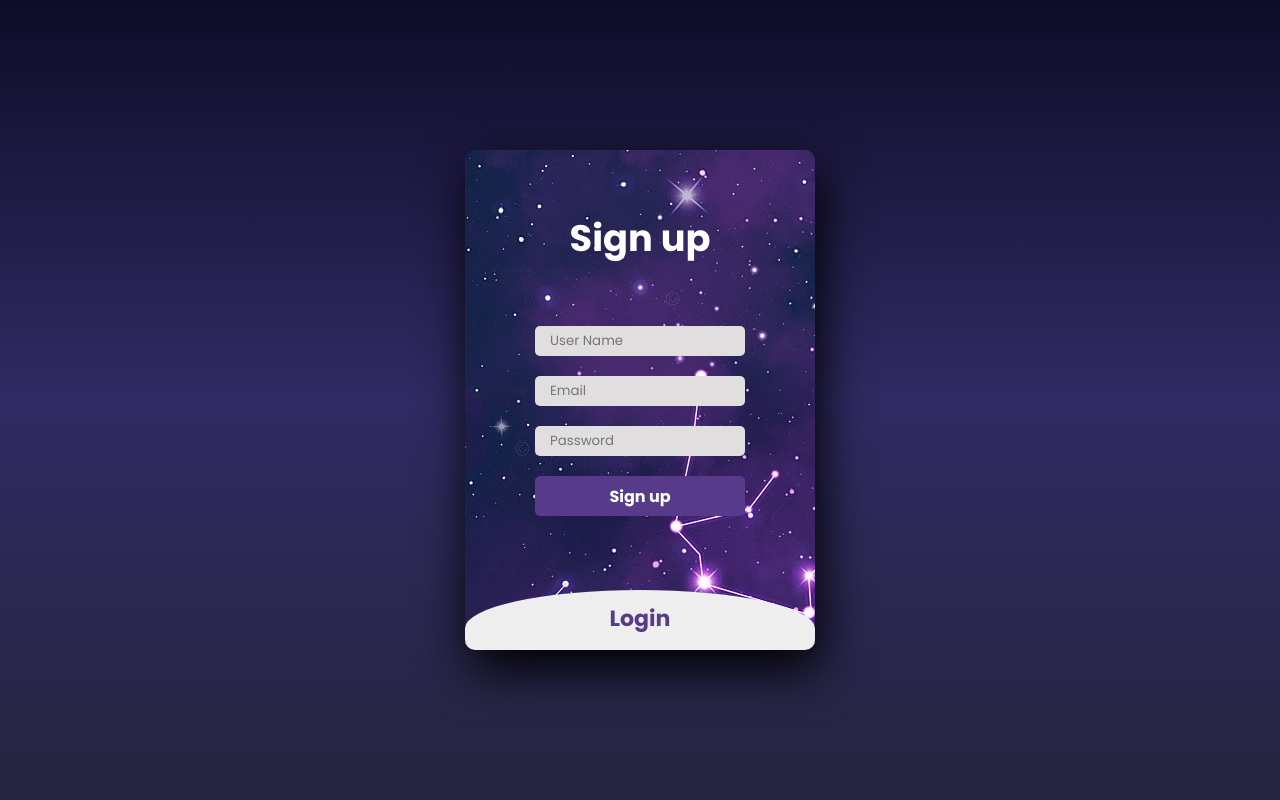
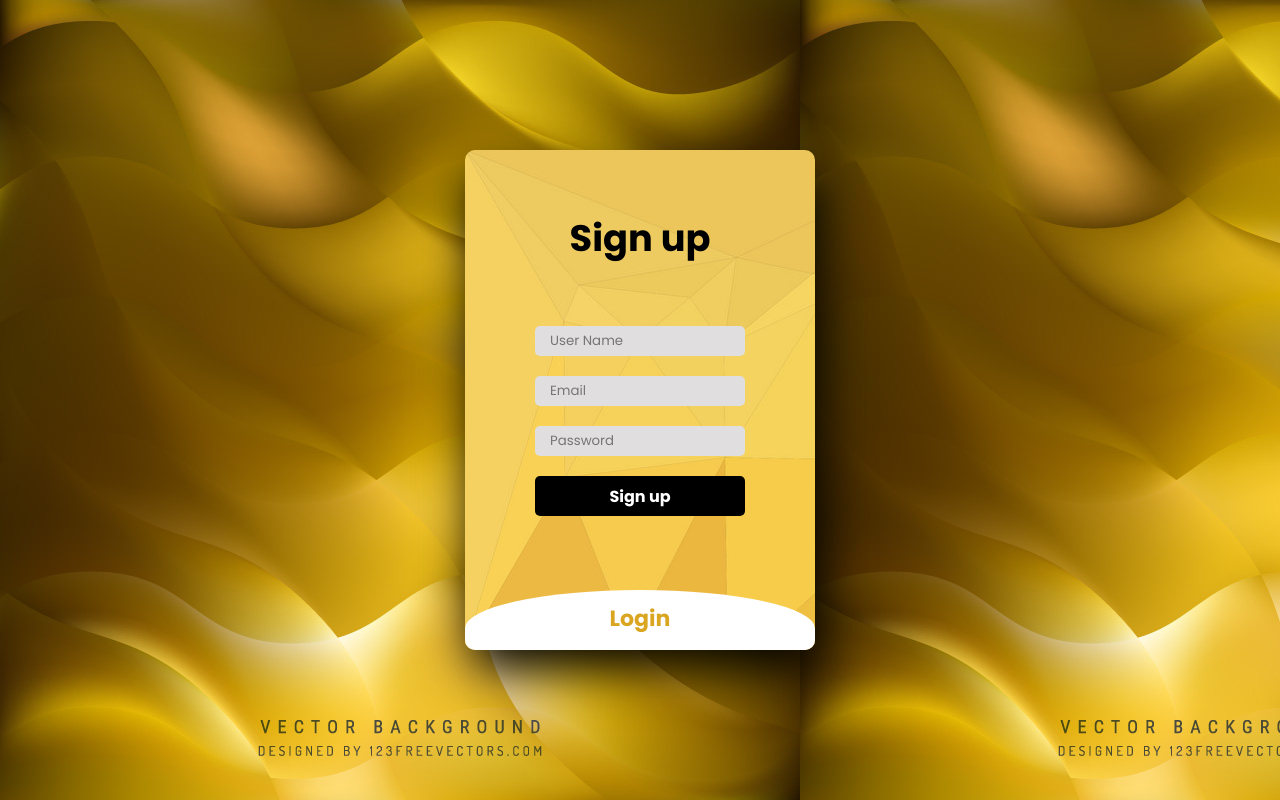
Before and after one commit to kalviumcommunity/S51_Jeeveeka_ScheduleSavvy, a React (Vite) app in the folder Frontend/: page /signup in a window 1280 px wide. Built offline with nearby package versions, Linux system fonts and the light colour scheme.

Commit message:
changed css

```diff
--- a/Frontend/src/Styles/Signup.css
+++ b/Frontend/src/Styles/Signup.css
@@ -5,7 +5,7 @@
     justify-content: center;
     align-items: center;
     min-height: 100vh;
-    background: linear-gradient(to bottom, #0f0c29,#302b63,#24243e);
+    background: url('../assets/bg_login.jpg');
 }
 
 .main{
@@ -28,7 +28,7 @@
 }
 
 .signup_label{
-    color: white;
+    color: black;
     font-size: 2.3em;
     justify-content: center;
     display: flex;
@@ -58,7 +58,7 @@
     justify-content: center;
     display: block;
     color: white;
-    background: #573b8a;
+    background: black;
     font-size: 1em;
     font-weight: bold;
     margin-top: 20px;
@@ -70,19 +70,20 @@
 }
 
 .signup_button:hover{
-    background: #6d44b8;
+    background: goldenrod;
+    color: white;
 }
 
 .login{
     height: 460px;
-    background: #eee;
+    background: white;
     border-radius: 60% / 10%;
     transform: translateY(-180px);
     transition: 0.8s ease-in-out;
 }
 
 .login .signup_label{
-    color: #573b8a;
+    color: goldenrod;
     transform: scale(0.6);
 }
 
```
Also changed, not shown: Frontend/src/assets/bg_login.jpg (added), Frontend/src/assets/signup_bg.jpeg.
